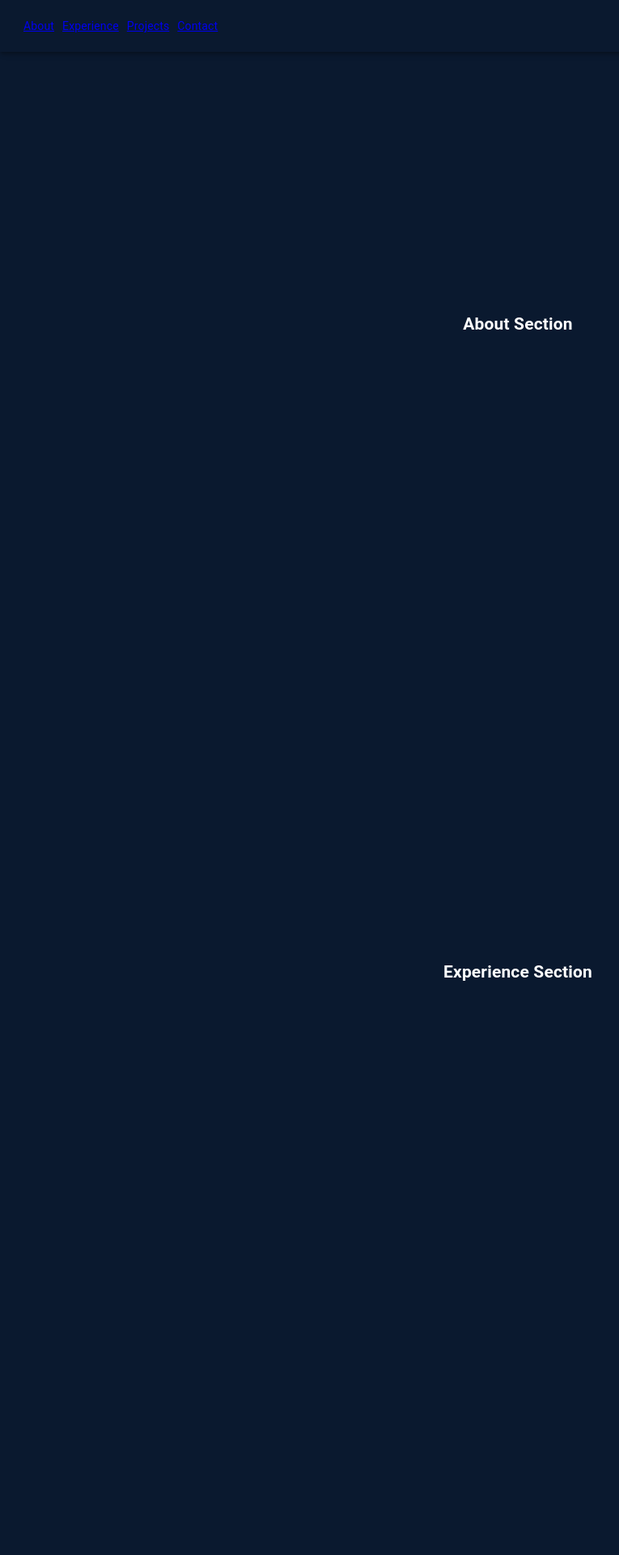
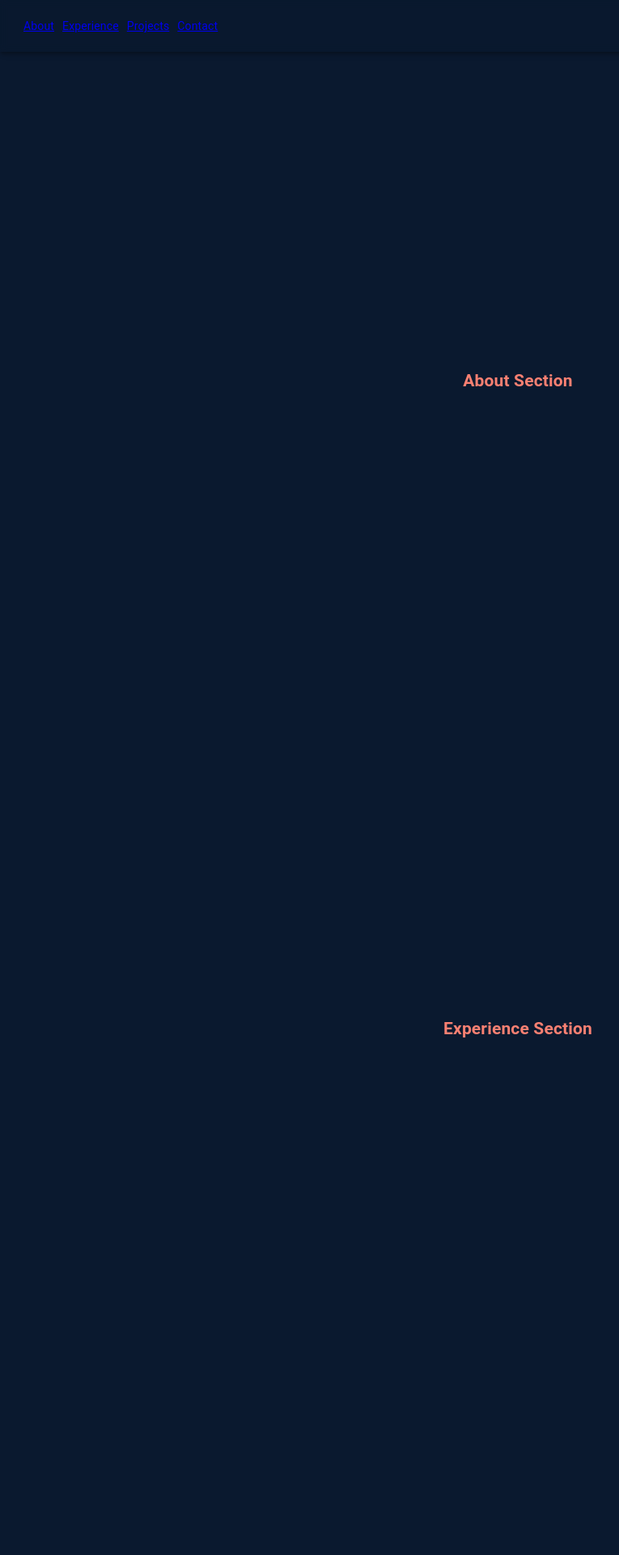
Before and after one commit to TalhaKhawaja/portfolio-v1, a React (Create React App) app: page /contact in a window 1280 px wide. Shown: the top 1920 px of the page at 81% size, without its empty margins (0-765 px from the left). Built offline with nearby package versions, Linux system fonts and the light colour scheme.

Commit message:
portfolio-v1: updated some css styles for the sections and nav

```diff
--- a/src/App.css
+++ b/src/App.css
@@ -1,3 +1,7 @@
-div {
+body {
+  padding-top: 70px;
+}
+
+html body {
   background-color: #0a192f;
 }
--- a/src/assets/styles/header.scss
+++ /dev/null
@@ -1,6 +0,0 @@
-.header {
-    position: fixed;
-    left:0;
-    right:0;
-    top:0;
-}
--- a/src/assets/styles/sections.scss
+++ b/src/assets/styles/sections.scss
@@ -1,6 +1,5 @@
-.section {
+section {
     height: 100vh;
-    background-color: #0a192f;
     display: flex;
     flex-direction: column;
     justify-content: center;
@@ -8,5 +7,5 @@
 }
 
 h1 {
-    color: white;
+    color: salmon;
 }
--- a/src/components/header.component.jsx
+++ b/src/components/header.component.jsx
@@ -4,7 +4,6 @@ import { Toolbar, Slide, makeStyles, useScrollTrigger } from '@material-ui/core'
 import PropTypes from 'prop-types';
 import CssBaseline from '@material-ui/core/CssBaseline';
 import Nav from './nav.component';
-import '../assets/styles/header.scss';
 
 function HideOnScroll(props) {
   const { children, window } = props;
@@ -26,7 +25,7 @@ HideOnScroll.propTypes = {
 
 const appBarStyles = makeStyles({
   root: {
-    backgroundColor: "rgba(10, 25, 47, 0.85)",
+    backgroundColor: "rgba(10, 25, 47, 0.25)",
     backdropFilter: "blur(5px)",
     //boxShadow: "none"
   }
@@ -54,7 +53,7 @@ const Header = (props) => {
               {/* <Link to="/">About</Link>
               <Link to="/portfolio">Projects</Link>
               <Link to="/contact">Contact</Link> */}
-              <Nav></Nav>
+              <Nav />
             </Toolbar>
           </AppBar>
         </HideOnScroll>
--- a/src/sections/about.section.jsx
+++ b/src/sections/about.section.jsx
@@ -4,7 +4,7 @@ import '../assets/styles/sections.scss';
 const About = () => {
 
   return (
-    <section className="section">
+    <section>
         <div>
             <h1>About Section</h1>
         </div>
--- a/src/sections/contact.section.jsx
+++ b/src/sections/contact.section.jsx
@@ -4,7 +4,7 @@ import '../assets/styles/sections.scss';
 const Contact = () => {
 
   return (
-    <section className="section">
+    <section>
         <div>
             <h1>Contact Section</h1>
         </div>
--- a/src/sections/experience.section.jsx
+++ b/src/sections/experience.section.jsx
@@ -4,7 +4,7 @@ import '../assets/styles/sections.scss';
 const Experience = () => {
 
   return (
-    <section className="section">
+    <section>
         <div>
             <h1>Experience Section</h1>
         </div>
--- a/src/sections/projects.section.jsx
+++ b/src/sections/projects.section.jsx
@@ -4,7 +4,7 @@ import '../assets/styles/sections.scss';
 const Projects = () => {
 
   return (
-    <section className="section">
+    <section>
         <div>
             <h1>Projects Section</h1>
         </div>
```
